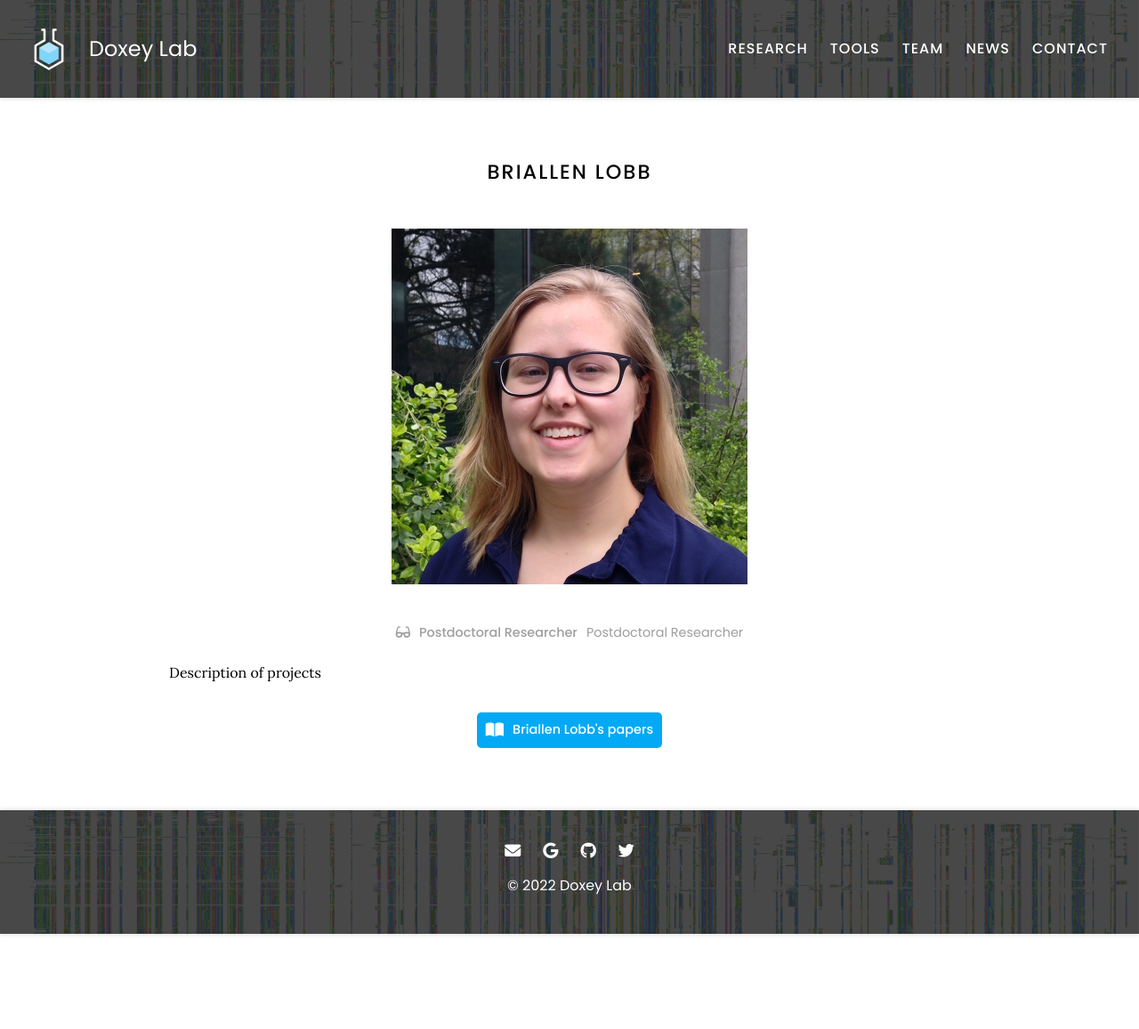
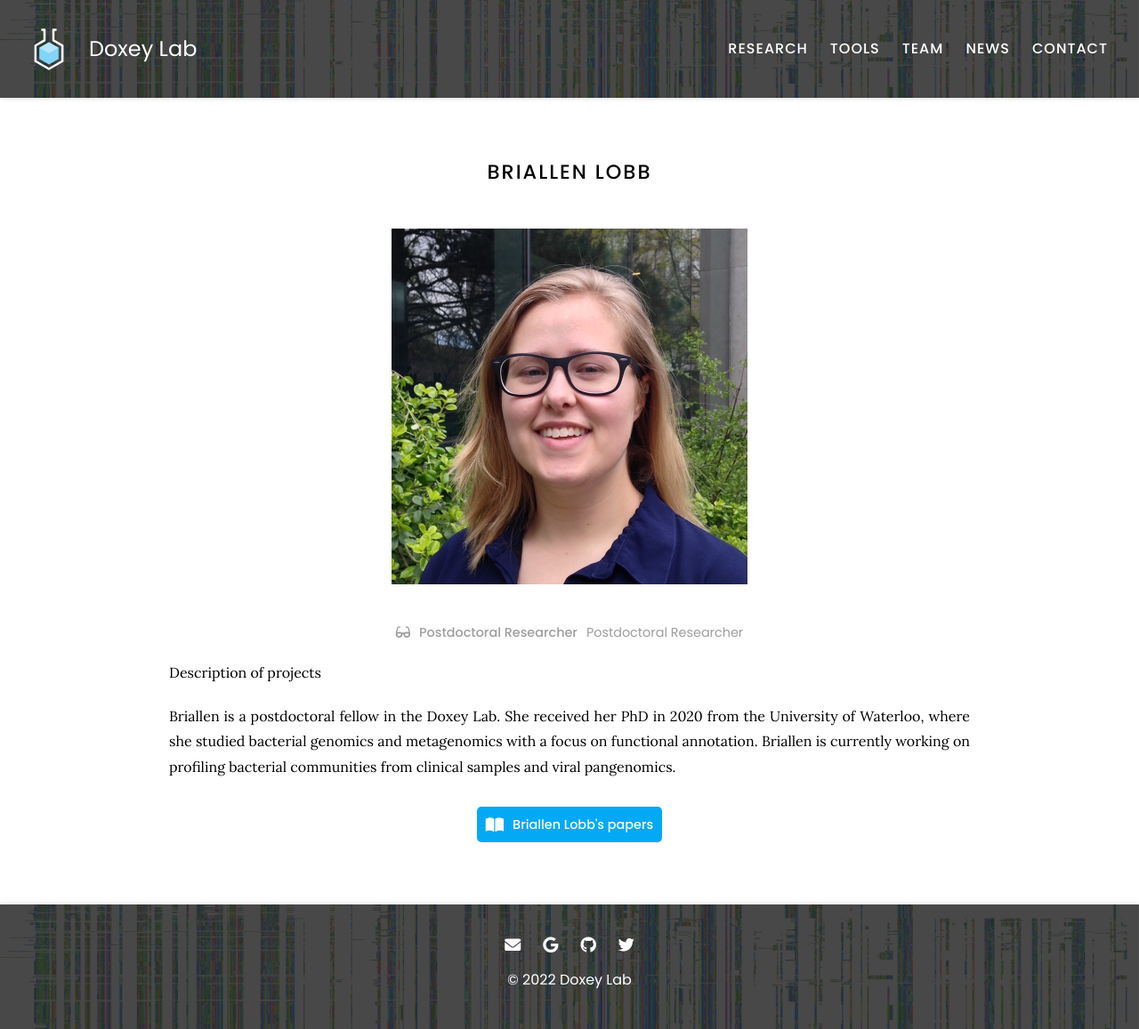
Before and after one commit to doxeylab/doxeylab-website, a Jekyll site: the page built from _members/briallen-lobb.md, in a window 1280 px wide. Shown: the whole page at 89% size. Built offline with Jekyll 4.4.1, drawn with Linux system fonts in a browser that asks for light colours; before the commit the page ends 1050 px from its top, so only the background shows below that.

Commit message:
Update briallen-lobb.md

```diff
--- a/_members/briallen-lobb.md
+++ b/_members/briallen-lobb.md
@@ -4,6 +4,15 @@ image: images/team/briallen-lobb.jpg
 description: Postdoctoral Researcher
 group: current
 role: postdoc
+links:
+  - email: balobb@uwaterloo.ca
+  - github: briallen
+  - linkedin: briallen-lobb-2b7382238
+  - google-scholar: 2K6Q4cIAAAAJ
+
+
 ---
 
 Description of projects
+
+Briallen is a postdoctoral fellow in the Doxey Lab. She received her PhD in 2020 from the University of Waterloo, where she studied bacterial genomics and metagenomics with a focus on functional annotation. Briallen is currently working on profiling bacterial communities from clinical samples and viral pangenomics.
```
